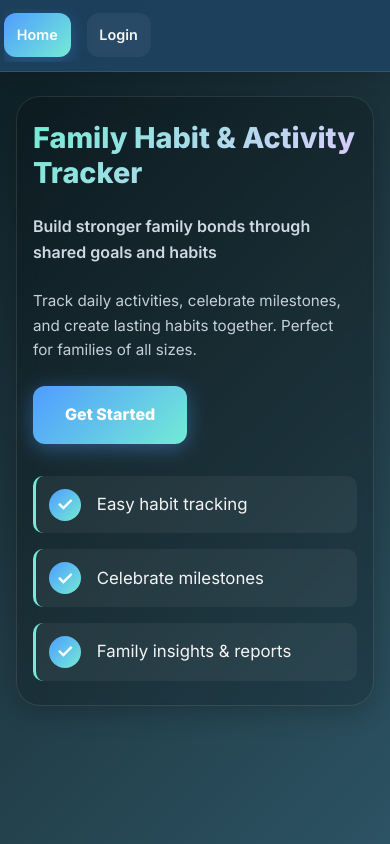
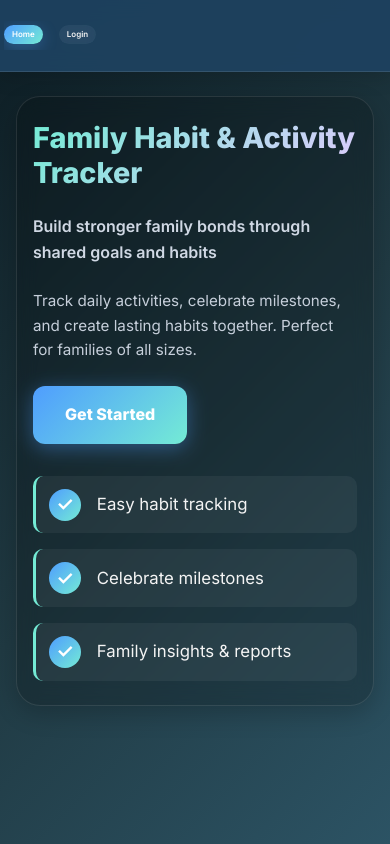
Before and after one commit to LoganStoltz/Family-Habit-and-Activity-Tracker, a Vue app in the folder frontend/: page / in a window 390 px wide. Built offline with nearby package versions, Linux system fonts and the light colour scheme; the HTML template or start-up script is replaced by a standard one.

Commit message:
Update Header.vue

```diff
--- a/frontend/src/components/elements/Header.vue
+++ b/frontend/src/components/elements/Header.vue
@@ -627,6 +627,12 @@ onUnmounted(() => {
     font-size: 0.95rem;
   }
 
+  .nav a,
+  .nav button {
+    font-size: 0.5rem;
+    padding: 0.2rem 0.5rem;
+  }
+
   .dropdown-menu {
     right: auto;
     left: 0;
```
